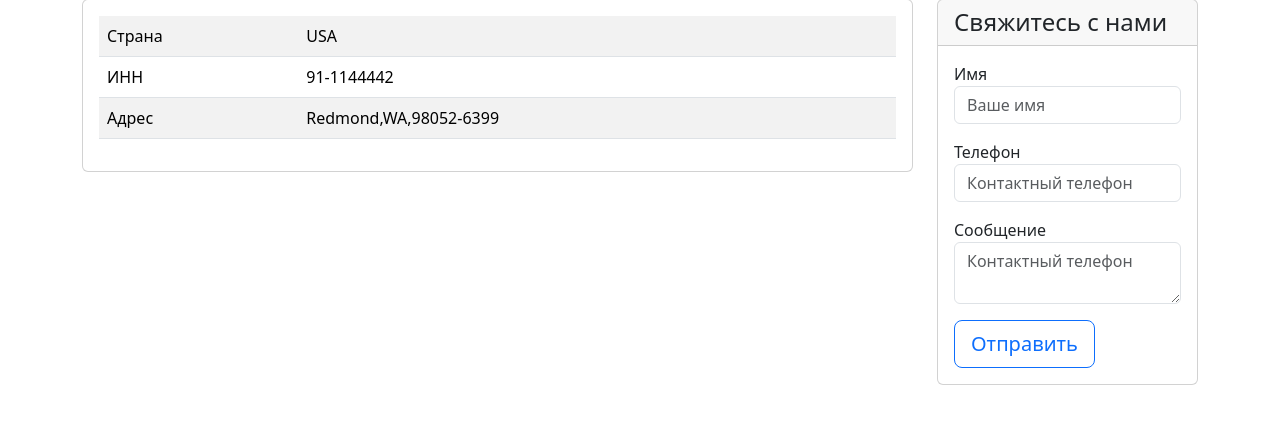
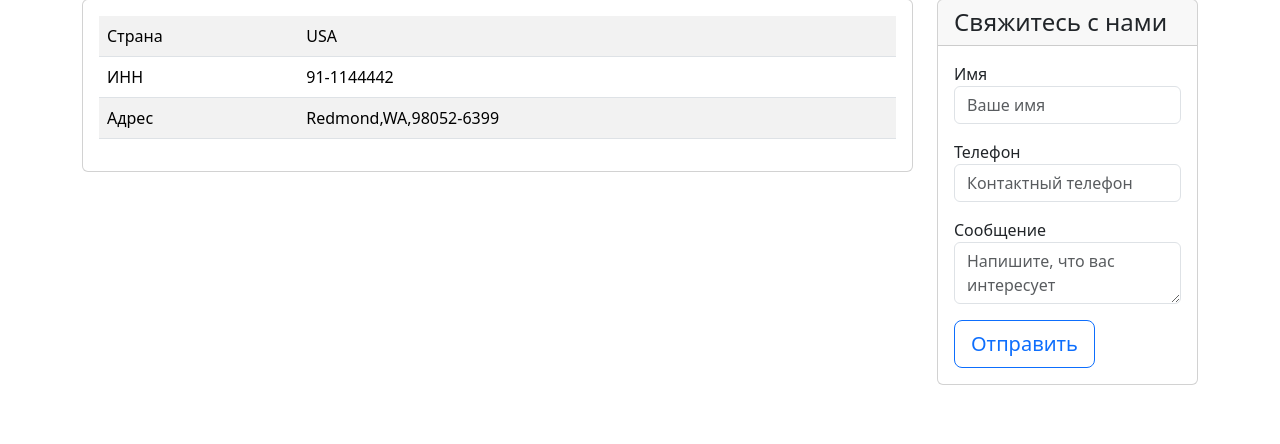
Before and after one commit to dimgromov989/homework_django, a Django app: page /contacts/ in a window 1280 px wide. Shown: the part 239-683 px from the top of the page. Run offline with Django 5.2, Linux system fonts and the light colour scheme; some libraries are stand-ins or nearby versions.

Commit message:
start_of_development_fixed

```diff
--- a/catalog/templates/contacts.html
+++ b/catalog/templates/contacts.html
@@ -59,7 +59,7 @@
                         </div>
                         <div class="mb-3">
                             <label for="message">Сообщение</label>
-                            <textarea type="text" name="message" class="form-control" id="message" placeholder="Контактный телефон" required></textarea>
+                            <textarea type="text" name="message" class="form-control" id="message" placeholder="Напишите, что вас интересует" required></textarea>
                         </div>
                         <button type="submit" class="btn btn-lg btn-block btn-outline-primary">Отправить</button>
                     </form>
```
